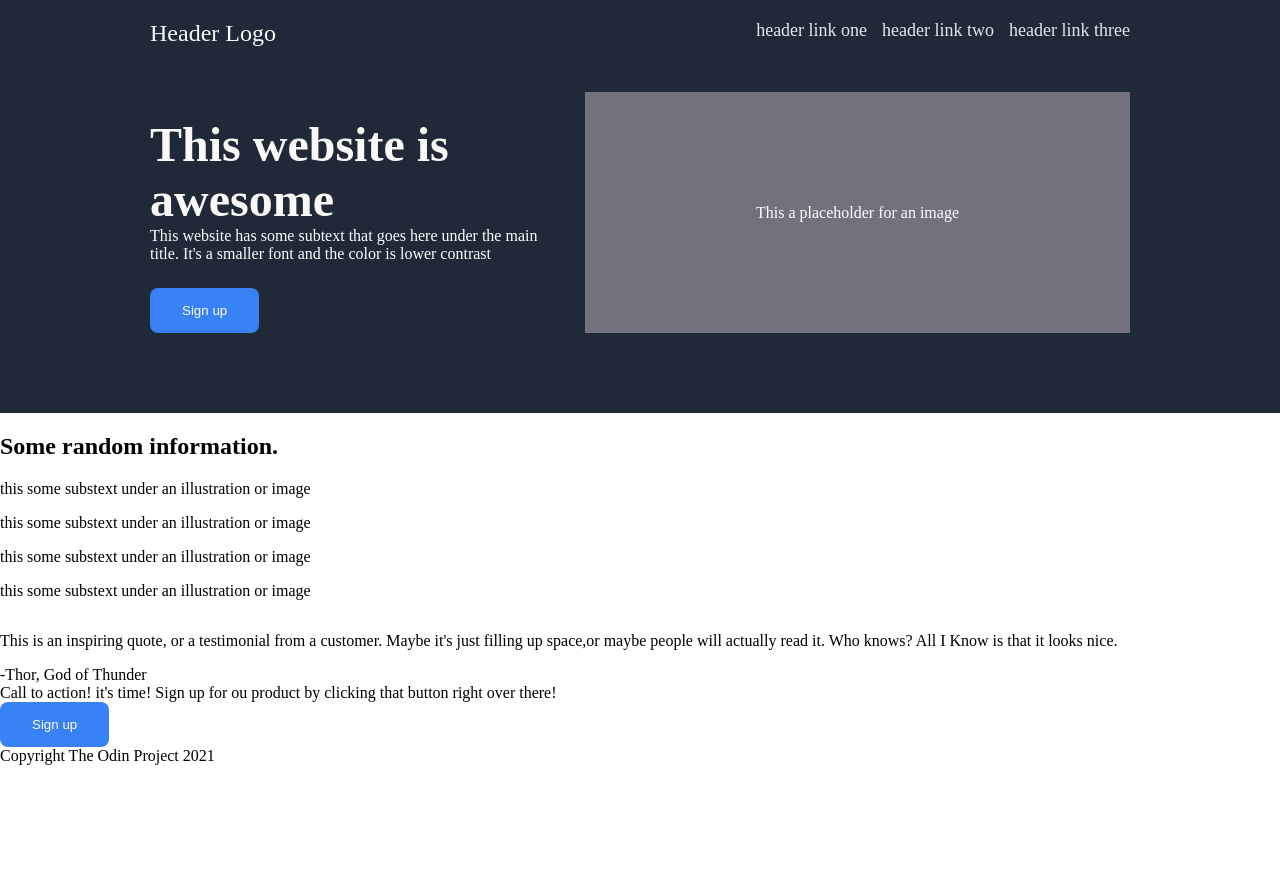
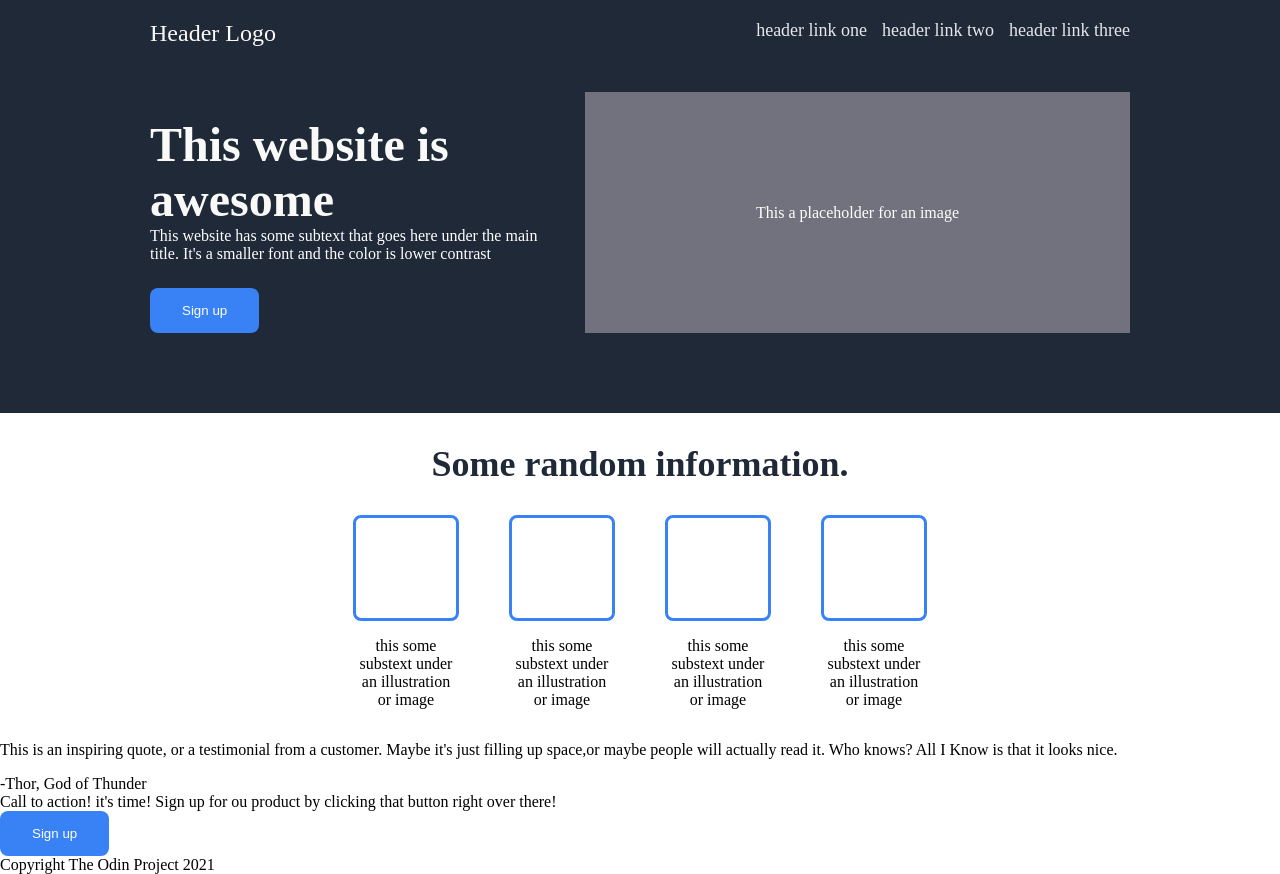
Before and after one commit to Lenzhy/Landing-Page, a plain HTML site: page index.html in a window 1280 px wide. Before the commit the page ends 800 px from the top, so only its background shows below. Drawn offline with Linux system fonts and the light colour scheme.

Commit message:
Made the Css for "content"

```diff
--- a/index.html
+++ b/index.html
@@ -17,7 +17,7 @@
        </div>
       <div class="botHeader">
           <div class="awesome">
-              <p> <h1>This website is awesome</h1>This website has some subtext that goes here under the main title. It's a smaller font and the color is lower contrast</p>
+              <p><h1>This website is awesome</h1>This website has some subtext that goes here under the main title. It's a smaller font and the color is lower contrast</p>
               <div><button>Sign up</button></div>
           </div>
           <div class="imageHeader">This a placeholder for an image</div>   <!--<img src="*" alt="this a placeholder for an image" >-->
@@ -27,19 +27,19 @@
        <div class="content">
        <h2>Some random information. </h2>
        <div class="cases">
-           <div class="Case">
+           <div class="case">
                <div class="image"></div>
                <p>this some substext under an illustration or image</p>
            </div>
-           <div class="Case">
+           <div class="case">
                <div class="image"></div>
                <p>this some substext under an illustration or image</p>
            </div>
-           <div class="Case">
+           <div class="case">
                <div class="image"></div>
                <p>this some substext under an illustration or image</p>
            </div>
-           <div class="Case">
+           <div class="case">
                <div class="image"></div>
                <p>this some substext under an illustration or image</p>
            </div>
--- a/style.css
+++ b/style.css
@@ -19,11 +19,7 @@ button{
     border-radius: 8px;
     color: white;
 }
-.body{
-    flex: 1;
-    display: flex;
-    flex-direction: column;
-}
+
 /*HEADER--> */
 .header{
     background-color: #1f2937 ;
@@ -73,11 +69,56 @@ button{
     text-align: left;
     margin: 0 0 25px 0;
 }
-
 /* <- HEADER*/
 
 /* BODY--> */
 
+/*Content-->*/
+.body{
+     flex: 1;
+     display: flex;
+     flex-direction: column;
+ }
+.content{
+    display: flex;
+    flex-direction: column;
+    justify-content: center;
+    align-items: center;
+}
+.case{
+    display: flex;
+    flex-direction: column;
+    justify-content: center;
+    align-items: center;
+    text-align: center;
+}
+.image{
+    height: 100px;
+    width: 100px;
+    border: 3px solid #3882f6;
+    border-radius: 8px;
+}
+.cases{
+    display: flex;
+    justify-content: center;
+    align-items: center;
+    gap: 50px;
+    flex-shrink: 1;
+}
+.content h2{
+    font-size: 36px;
+    font-weight: 900;
+    color: #1f2937;
+}
+.content p{
+    max-width: 100px;
+}
+/*<--Content*/
+
+/*quote-->*/
+
+/*<--quote*/
+ */
 /*--> BODy*/
 
 .bottom{
```
